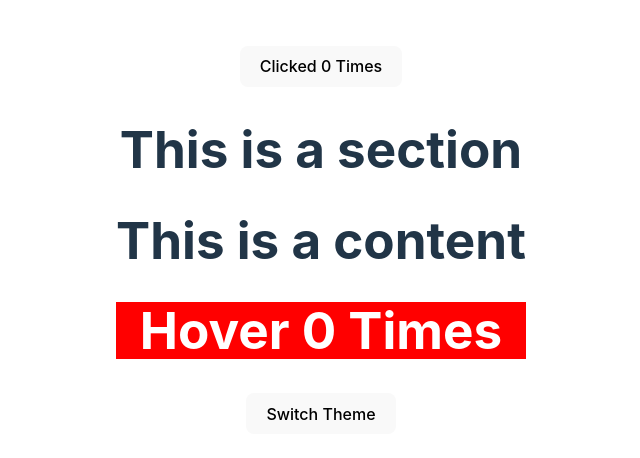
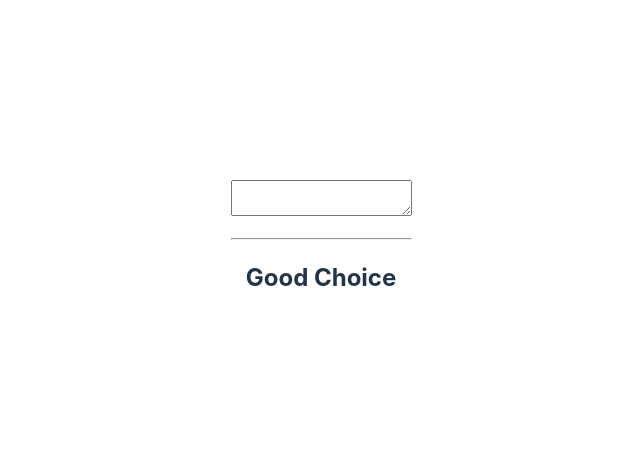
Before and after one commit to mdmidulhosen/React-Js-Vite-Project-LWS-, a React (Vite) app: page / in a window 1280 px wide. Shown: the part 160-618 px from the top of the page, without its empty margins (319-959 px from the left). Built offline with nearby package versions, Linux system fonts and the light colour scheme.

Commit message:
setState: create simple input field function using setState

```diff
--- a/src/App.jsx
+++ b/src/App.jsx
@@ -10,6 +10,7 @@ import User from "./component/HOC/User";
 import Counter from "./component/Counter";
 import Section from "./component/Section";
 import themeContext from "./context/themeContext";
+import Todo from "./component/Todo";
 
 export default class App extends Component {
   state = {
@@ -35,14 +36,17 @@ export default class App extends Component {
     return (
       <>
         <div className="app">
+
+          <Todo />
+
           {/* <ClickCounter />
           <HovwerCounter /> */}
 
-          <Counter renderprops={(count, increamentCount) => (
+          {/* <Counter renderprops={(count, increamentCount) => (
             <ClickCounter count={count} increamentCount={increamentCount} />
           )} />
 
-          <themeContext.Provider value={{ theme: theme, changeTheme: this.changeTheme }}><Section /></themeContext.Provider>
+          <themeContext.Provider value={{ theme: theme, changeTheme: this.changeTheme }}><Section /></themeContext.Provider> */}
 
         </div>
       </>
--- a/src/component/HoverCounter.jsx
+++ b/src/component/HoverCounter.jsx
@@ -9,7 +9,7 @@ export function HoverCounter ({count, increamentCount, theme, changeTheme}) {
     const style = theme ===  "dark" ? {backgroundColor:"red", color:"white"} : null;
         return (
             <div>
-                <h1 style={style}  onMouseOver={increamentCount}>
+                 <h1 style={style}  onMouseOver={increamentCount}>
                     Hover {count} Times
                 </h1>
                 <button type="button" onClick={changeTheme}S>Switch Theme</button>
--- /dev/null
+++ b/src/component/Todo.jsx
@@ -0,0 +1,26 @@
+import React, { useState } from "react";
+
+export default function Todo() {
+
+    const [todo, setTodo] = useState("");
+    const [warning, setWarning] = useState("");
+
+    const handleInput = (e) => {
+        const inputValue = e.target.value;
+        const updatedWarning = inputValue.includes('.js') ? "You need  Javascript skill to complete the task. Do you have it?" : null;
+
+        setTodo(inputValue);
+        setWarning(updatedWarning)
+
+    }
+    return (
+        <div>
+            <p>{todo}</p>
+            <p>
+                <textarea name="todo" value={todo} onChange={handleInput} />
+            </p>
+            <hr />
+            <h2>{warning || "Good Choice"}</h2>
+        </div>
+    )
+}
--- a/src/context/ThemeContext.jsx
+++ b/src/context/ThemeContext.jsx
@@ -1,6 +1,6 @@
 import createContext  from "../lib/Context";
 import React from "react";
 
-const ThemeContext = React.createContext()
+const themeContext = React.createContext()
 
-export default ThemeContext;
+export default themeContext;
```
